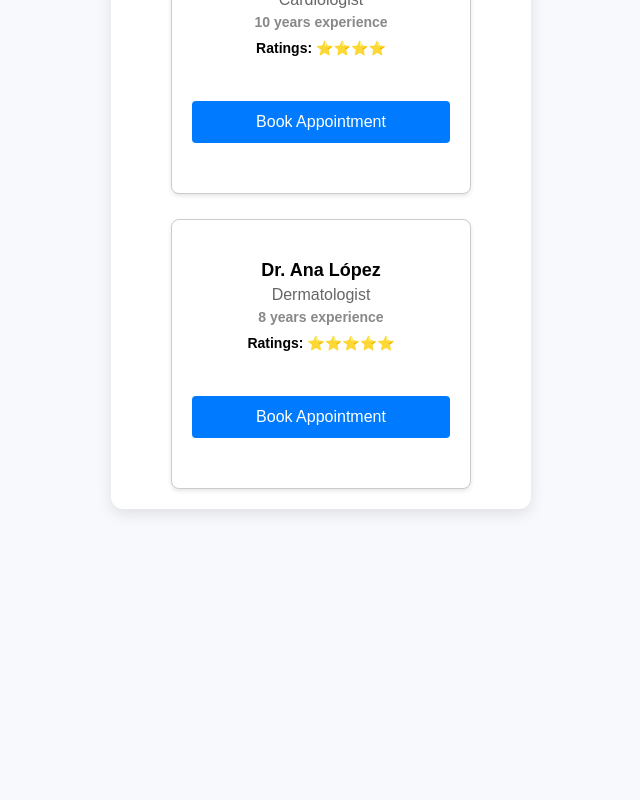
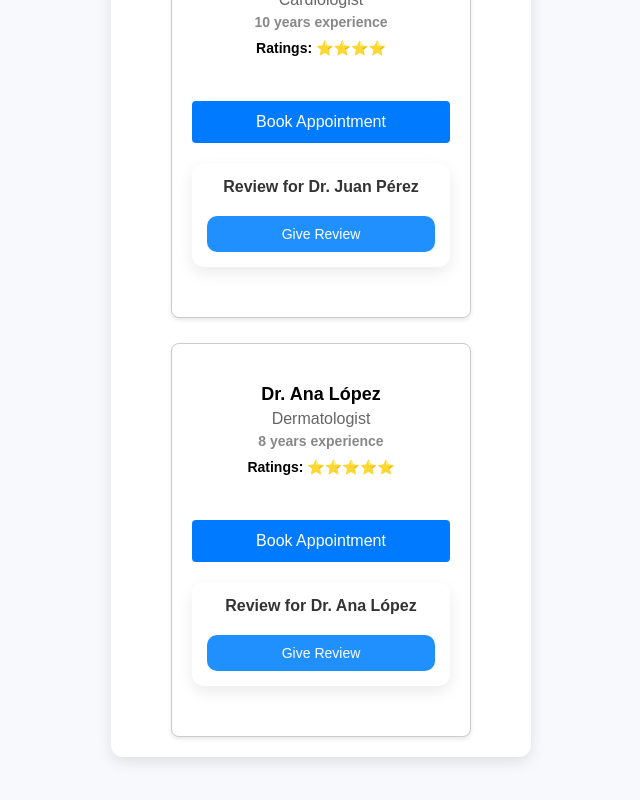
Before and after one commit to hectorlabrinn/med_appt, a React (Create React App) app: page / in a window 1280 px wide. Shown: the part 692-1492 px from the top of the page, without its empty margins (319-959 px from the left). Before the commit the page ends 1321 px from the top, so only its background shows below. Built offline with nearby package versions, Linux system fonts and the light colour scheme.

Commit message:
ReviewForm completed

```diff
--- a/src/Components/DoctorCard/DoctorCard.js
+++ b/src/Components/DoctorCard/DoctorCard.js
@@ -1,5 +1,6 @@
 import React, { useState } from "react";
 import AppointmentForm from "../AppointmentForm/AppointmentForm";
+import ReviewForm from "../ReviewForm/ReviewForm";
 import "./DoctorCard.css";
 
 function DoctorCard({
@@ -26,7 +27,7 @@ function DoctorCard({
       setShowNotification(false);
 
     } else {
-
+      // Mostrar formulario
       setShowForm(true);
     }
   };
@@ -47,6 +48,7 @@ function DoctorCard({
   return (
     <div className="doctor-card-container">
 
+      {}
       <div className="doctor-card-details-container">
         <div className="doctor-card-details">
           <div className="doctor-card-detail-name">{name}</div>
@@ -80,6 +82,9 @@ function DoctorCard({
         </div>
       )}
 
+      {}
+      <ReviewForm doctorName={name} />
+
     </div>
   );
 }
--- /dev/null
+++ b/src/Components/ReviewForm/ReviewForm.css
@@ -0,0 +1,87 @@
+.review-card {
+  margin-top: 20px;
+  padding: 15px;
+  border-radius: 12px;
+  background: #ffffff;
+  box-shadow: 0 6px 15px rgba(0,0,0,0.08);
+  text-align: center;
+  transition: 0.3s;
+}
+
+.review-card:hover {
+  transform: translateY(-3px);
+}
+
+.review-title {
+  font-size: 16px;
+  margin-bottom: 10px;
+  color: #333;
+}
+
+
+.review-form input,
+.review-form textarea {
+  width: 100%;
+  padding: 10px;
+  margin: 8px 0;
+  border-radius: 8px;
+  border: 1px solid #ddd;
+  font-size: 14px;
+}
+
+.review-form textarea {
+  resize: none;
+  height: 80px;
+}
+
+
+.review-btn {
+  width: 100%;
+  background-color: #2190FF;
+  color: white;
+  border: none;
+  padding: 10px;
+  border-radius: 10px;
+  font-size: 14px;
+  margin-top: 10px;
+  transition: 0.3s;
+}
+
+.review-btn:hover {
+  background-color: #1976d2;
+}
+
+
+.rating-container {
+  margin: 10px 0;
+}
+
+.star {
+  font-size: 22px;
+  cursor: pointer;
+  color: #ccc;
+  transition: 0.2s;
+}
+
+.star.active {
+  color: gold;
+}
+
+
+.review-result {
+  margin-top: 10px;
+  text-align: left;
+}
+
+.review-name {
+  font-weight: bold;
+}
+
+.review-text {
+  font-size: 14px;
+  color: #555;
+}
+
+.review-stars {
+  color: gold;
+}
--- /dev/null
+++ b/src/Components/ReviewForm/ReviewForm.jsx
@@ -0,0 +1,89 @@
+import React, { useState } from "react";
+import "./ReviewForm.css";
+
+function ReviewForm({ doctorName }) {
+
+  const [showForm, setShowForm] = useState(false);
+  const [name, setName] = useState("");
+  const [review, setReview] = useState("");
+  const [rating, setRating] = useState(0);
+  const [submitted, setSubmitted] = useState(false);
+
+  const handleSubmit = (e) => {
+    e.preventDefault();
+
+    if (!name || !review || rating === 0) {
+      alert("Complete all fields");
+      return;
+    }
+
+    setSubmitted(true);
+    setShowForm(false);
+  };
+
+  return (
+    <div className="review-card">
+
+      <h4 className="review-title">Review for {doctorName}</h4>
+
+      {}
+      {!submitted && !showForm && (
+        <button
+          className="review-btn"
+          onClick={() => setShowForm(true)}
+        >
+          Give Review
+        </button>
+      )}
+
+      {}
+      {showForm && (
+        <form onSubmit={handleSubmit} className="review-form">
+
+          <input
+            type="text"
+            placeholder="Your Name"
+            value={name}
+            onChange={(e) => setName(e.target.value)}
+          />
+
+          <textarea
+            placeholder="Write your review"
+            value={review}
+            onChange={(e) => setReview(e.target.value)}
+          />
+
+          {}
+          <div className="rating-container">
+            {[1,2,3,4,5].map((star) => (
+              <span
+                key={star}
+                onClick={() => setRating(star)}
+                className={star <= rating ? "star active" : "star"}
+              >
+                ★
+              </span>
+            ))}
+          </div>
+
+          <button type="submit" className="review-btn">
+            Submit Review
+          </button>
+
+        </form>
+      )}
+
+      {}
+      {submitted && (
+        <div className="review-result">
+          <p className="review-name">{name}</p>
+          <p className="review-text">{review}</p>
+          <p className="review-stars">{"★".repeat(rating)}</p>
+        </div>
+      )}
+
+    </div>
+  );
+}
+
+export default ReviewForm;
```
